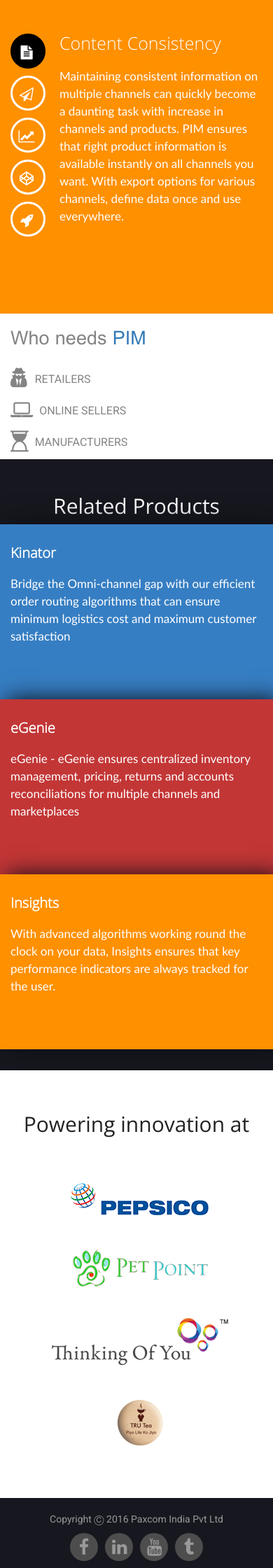
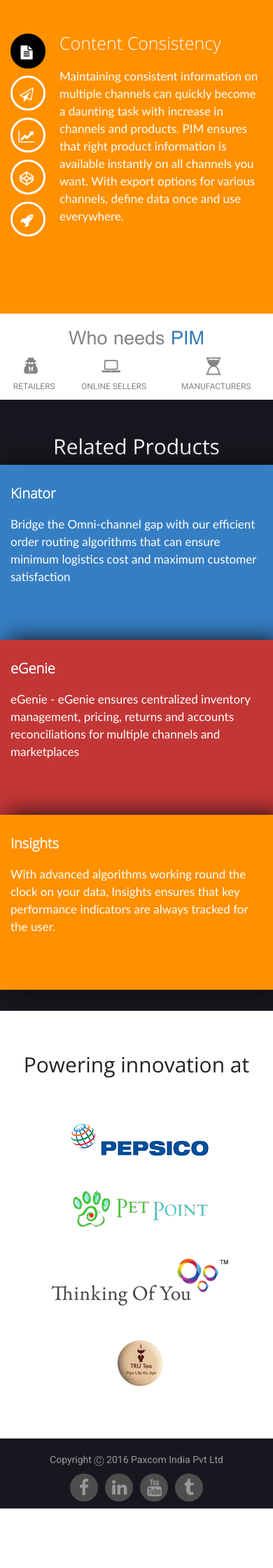
Before and after one commit to paxcom/paxcom.github.io, a Jekyll site: the page built from products/pim/index.html, in a window 390 px wide. Shown: the part 825-3065 px from the top of the page at 70% size. Built offline with Jekyll 4.4.1, drawn with Linux system fonts in a browser that asks for light colours; comment, search, counter and statistics services are not loaded; after the commit the page ends 2980 px from its top, so only the background shows below that.

Commit message:
update css

```diff
--- a/_includes/whyPim.html
+++ b/_includes/whyPim.html
@@ -47,9 +47,9 @@
         </div>
         <div class="col-md-7 col-sm-12  ">
           <div class="row">
-            <div class="col-md-3 col-sm-4 col-xs-12  top-space"> <i class="fa fa-user-secret pull-left"></i> <span class="text" >  RETAILERS  </span> </div>
-            <div class="col-md-4 col-sm-4 col-xs-12 top-space"><i class="fa fa-laptop pull-left"></i>  <span class="text" > ONLINE SELLERS </span> </div>
-            <div class="col-md-4 col-sm-4 col-xs-12 top-space"> <i class="fa fa-hourglass-start pull-left"></i>   <span class="text" >MANUFACTURERS  </span></div>
+            <div class="col-md-3 col-sm-4 col-xs-3  top-space"> <i class="fa fa-user-secret pull-left"></i> <span class="text" >  RETAILERS  </span> </div>
+            <div class="col-md-4 col-sm-4 col-xs-4 top-space"><i class="fa fa-laptop pull-left"></i>  <span class="text" > ONLINE SELLERS </span> </div>
+            <div class="col-md-4 col-sm-4 col-xs-5 top-space"> <i class="fa fa-hourglass-start pull-left"></i>   <span class="text" >MANUFACTURERS  </span></div>
           </div>
         </div>
       </div>
--- a/css/style.css
+++ b/css/style.css
@@ -2214,6 +2214,12 @@
 ul.list-menu{ margin:auto; max-width:400px; float:none;}
 .sub-heading{ text-align:center; margin:30px 0 ;}
 .intro-section-white{ padding:40px 0 !important;}
+.who-need-pim h4{ text-align:center;}
+.who-need-pim .text{ font-size:12px; text-align:center; clear:both; width:100%; float:left;}
+.who-need-pim i.pull-left{ float:none !important; clear:both; text-align:center; font-size:25px;}
+.who-need-pim{ text-align:center;}
+
+.who-need-pim .col-xs-4, .who-need-pim .col-xs-3, .who-need-pim .col-xs-5{ padding:0px;}
 }
 @media (min-width: 1500px) {.paxcom-into-text h1{ font-size:90px;} ul.list-menu{margin: 30px 0 10px 0px;
 position: relative;
@@ -2229,4 +2235,6 @@
     padding: 120px 20px 0 20px;
 }
 
-}
+
+
+}
```
